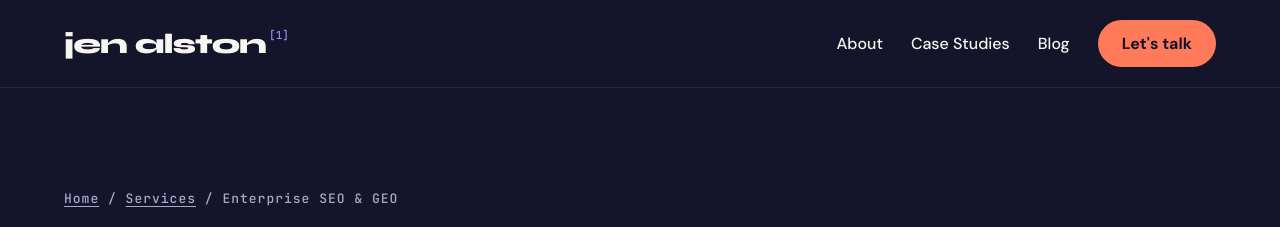
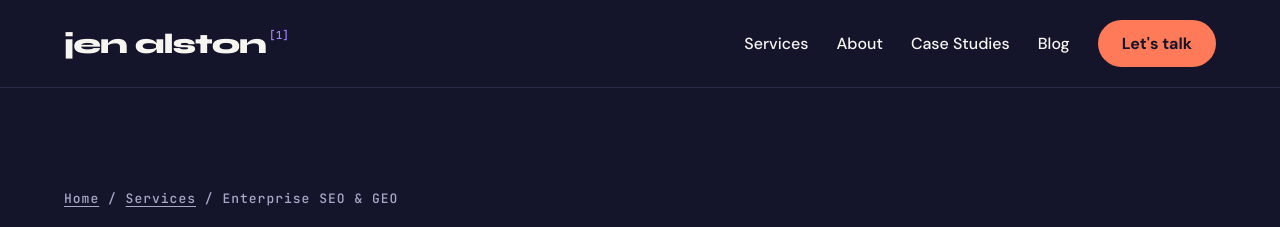
Before and after one commit to JBreezeA/jenalston-site, a Jekyll site: the page enterprise-seo.html, which Jekyll copies as it is, in a window 1280 px wide and 900 px high. Shown: the top 227 px of the window. Built offline with Jekyll 4.4.1, drawn with Linux system fonts in a browser that asks for light colours.

Commit message:
Updated main navigation

```diff
--- a/ai-visibility-audit.html
+++ b/ai-visibility-audit.html
@@ -83,6 +83,7 @@ h3{font-weight:700;font-size:23px;line-height:1.2;letter-spacing:-0.01em}
 <span style="font-family: 'JetBrains Mono', 'Courier New', monospace; font-weight: 500; font-size: 11px; line-height: 1; color: #A084FF">[1]</span>
 </a>
 <nav aria-label="Main" style="display: flex; flex-wrap: wrap; align-items: center; gap: 4px 28px">
+<a href="/#services" style="font-size: 16px; font-weight: 500; color: #F7F5F0; text-decoration: none; padding: 12px 0">Services</a>
 <a href="/about" style="font-size: 16px; font-weight: 500; color: #F7F5F0; text-decoration: none; padding: 12px 0">About</a>
 <a href="/case-studies" style="font-size: 16px; font-weight: 500; color: #F7F5F0; text-decoration: none; padding: 12px 0">Case Studies</a>
 <a href="/blog/" style="font-size: 16px; font-weight: 500; color: #F7F5F0; text-decoration: none; padding: 12px 0">Blog</a>
--- a/enterprise-seo.html
+++ b/enterprise-seo.html
@@ -83,6 +83,7 @@ h3{font-weight:700;font-size:23px;line-height:1.2;letter-spacing:-0.01em}
 <span style="font-family: 'JetBrains Mono', 'Courier New', monospace; font-weight: 500; font-size: 11px; line-height: 1; color: #A084FF">[1]</span>
 </a>
 <nav aria-label="Main" style="display: flex; flex-wrap: wrap; align-items: center; gap: 4px 28px">
+<a href="/#services" style="font-size: 16px; font-weight: 500; color: #F7F5F0; text-decoration: none; padding: 12px 0">Services</a>
 <a href="/about" style="font-size: 16px; font-weight: 500; color: #F7F5F0; text-decoration: none; padding: 12px 0">About</a>
 <a href="/case-studies" style="font-size: 16px; font-weight: 500; color: #F7F5F0; text-decoration: none; padding: 12px 0">Case Studies</a>
 <a href="/blog/" style="font-size: 16px; font-weight: 500; color: #F7F5F0; text-decoration: none; padding: 12px 0">Blog</a>
--- a/geo-aeo-services.html
+++ b/geo-aeo-services.html
@@ -83,6 +83,7 @@ h3{font-weight:700;font-size:23px;line-height:1.2;letter-spacing:-0.01em}
 <span style="font-family: 'JetBrains Mono', 'Courier New', monospace; font-weight: 500; font-size: 11px; line-height: 1; color: #A084FF">[1]</span>
 </a>
 <nav aria-label="Main" style="display: flex; flex-wrap: wrap; align-items: center; gap: 4px 28px">
+<a href="/#services" style="font-size: 16px; font-weight: 500; color: #F7F5F0; text-decoration: none; padding: 12px 0">Services</a>
 <a href="/about" style="font-size: 16px; font-weight: 500; color: #F7F5F0; text-decoration: none; padding: 12px 0">About</a>
 <a href="/case-studies" style="font-size: 16px; font-weight: 500; color: #F7F5F0; text-decoration: none; padding: 12px 0">Case Studies</a>
 <a href="/blog/" style="font-size: 16px; font-weight: 500; color: #F7F5F0; text-decoration: none; padding: 12px 0">Blog</a>
--- a/seo-services.html
+++ b/seo-services.html
@@ -83,6 +83,7 @@ h3{font-weight:700;font-size:23px;line-height:1.2;letter-spacing:-0.01em}
 <span style="font-family: 'JetBrains Mono', 'Courier New', monospace; font-weight: 500; font-size: 11px; line-height: 1; color: #A084FF">[1]</span>
 </a>
 <nav aria-label="Main" style="display: flex; flex-wrap: wrap; align-items: center; gap: 4px 28px">
+<a href="/#services" style="font-size: 16px; font-weight: 500; color: #F7F5F0; text-decoration: none; padding: 12px 0">Services</a>
 <a href="/about" style="font-size: 16px; font-weight: 500; color: #F7F5F0; text-decoration: none; padding: 12px 0">About</a>
 <a href="/case-studies" style="font-size: 16px; font-weight: 500; color: #F7F5F0; text-decoration: none; padding: 12px 0">Case Studies</a>
 <a href="/blog/" style="font-size: 16px; font-weight: 500; color: #F7F5F0; text-decoration: none; padding: 12px 0">Blog</a>
--- a/small-business-seo.html
+++ b/small-business-seo.html
@@ -83,6 +83,7 @@ h3{font-weight:700;font-size:23px;line-height:1.2;letter-spacing:-0.01em}
 <span style="font-family: 'JetBrains Mono', 'Courier New', monospace; font-weight: 500; font-size: 11px; line-height: 1; color: #A084FF">[1]</span>
 </a>
 <nav aria-label="Main" style="display: flex; flex-wrap: wrap; align-items: center; gap: 4px 28px">
+<a href="/#services" style="font-size: 16px; font-weight: 500; color: #F7F5F0; text-decoration: none; padding: 12px 0">Services</a>
 <a href="/about" style="font-size: 16px; font-weight: 500; color: #F7F5F0; text-decoration: none; padding: 12px 0">About</a>
 <a href="/case-studies" style="font-size: 16px; font-weight: 500; color: #F7F5F0; text-decoration: none; padding: 12px 0">Case Studies</a>
 <a href="/blog/" style="font-size: 16px; font-weight: 500; color: #F7F5F0; text-decoration: none; padding: 12px 0">Blog</a>
```
